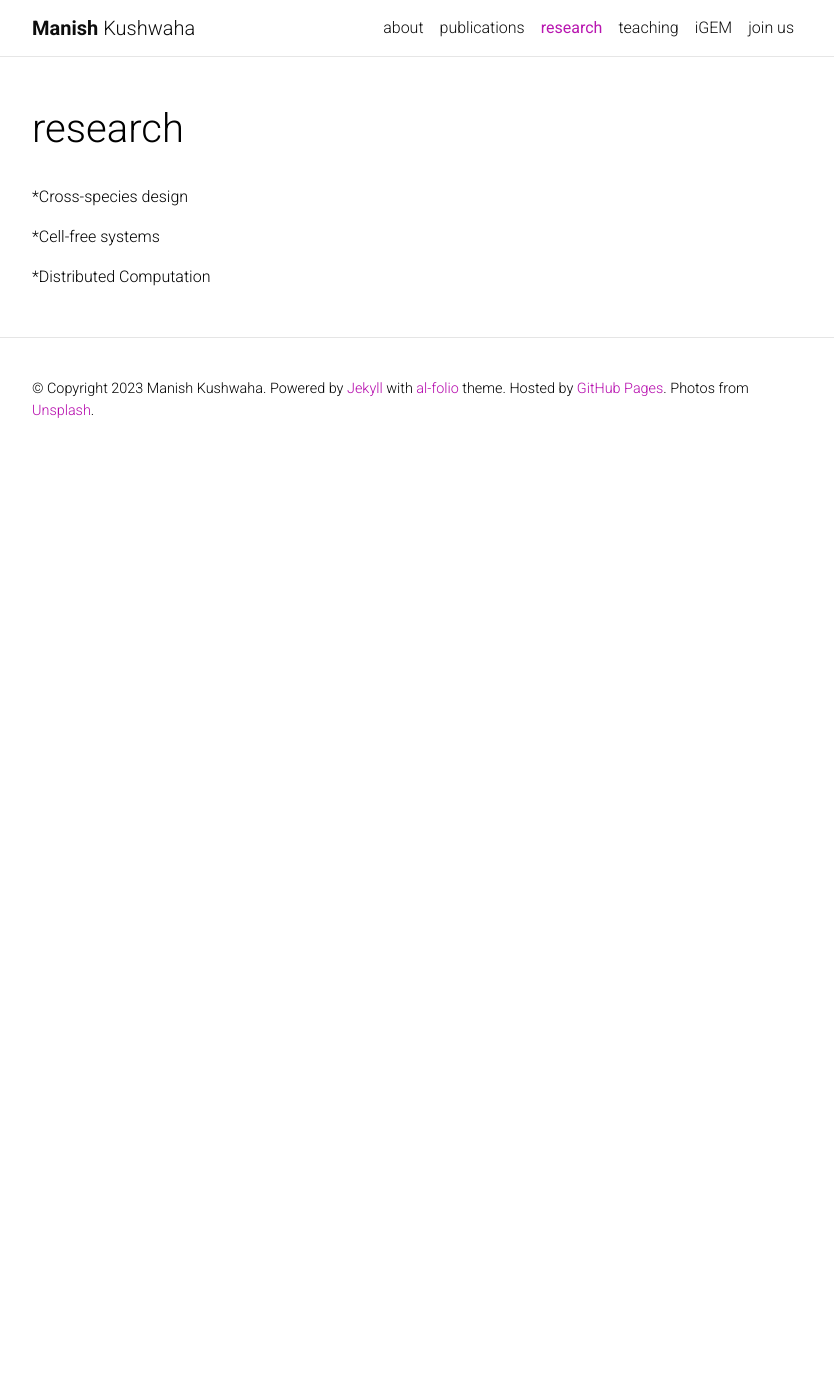
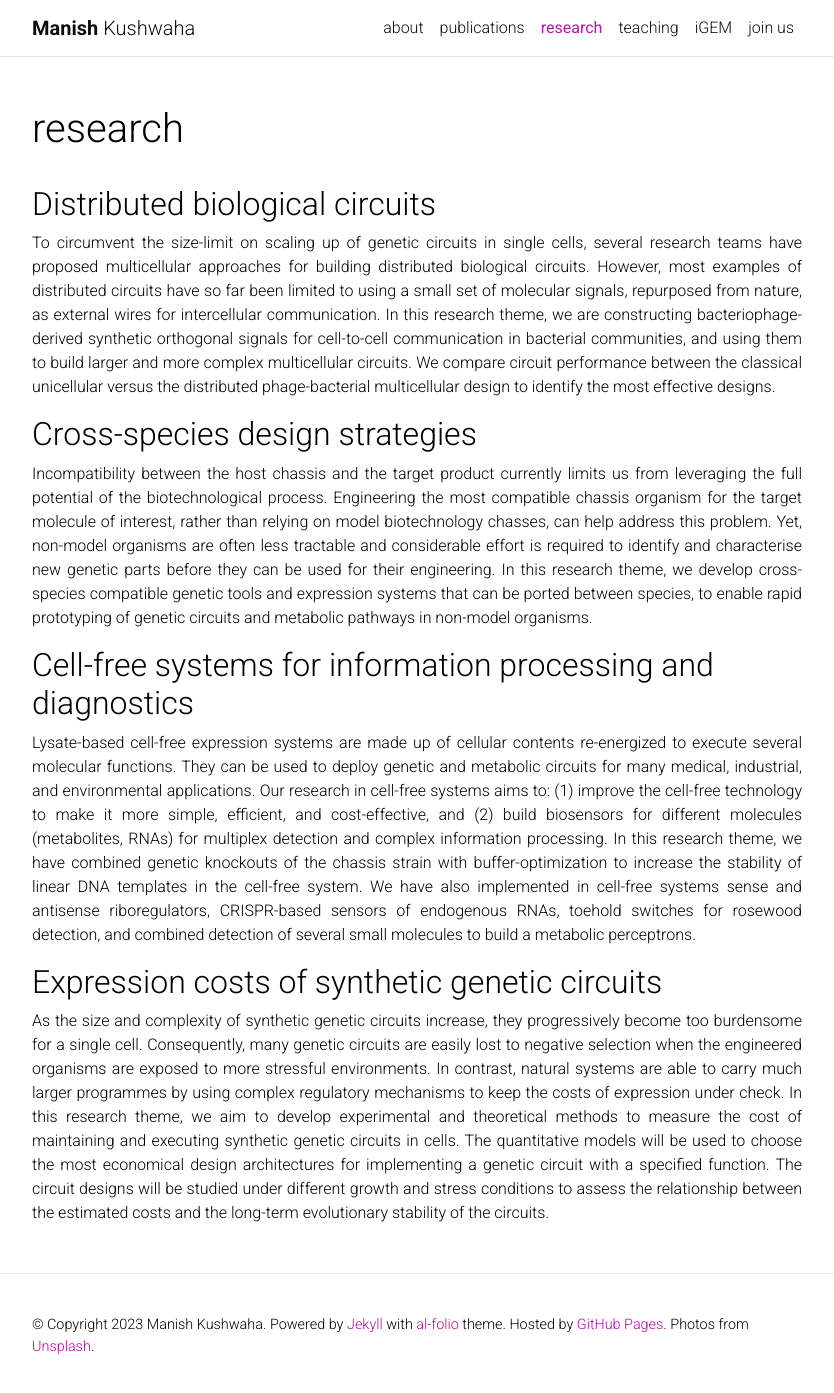
Before and after one commit to manishmicrobe/manishmicrobe.github.io, a Jekyll site: the page built from _pages/research.md, in a window 1280 px wide and 1397 px high. Shown: the top 1393 px of the window, without its empty margins (223-1057 px from the left). Built offline with Jekyll 4.4.1, drawn with Linux system fonts in a browser that asks for light colours; comment, search, counter and statistics services are not loaded; a style sheet for code colours, icons or effects is not loaded.

Commit message:
Update research.md

```diff
--- a/_pages/research.md
+++ b/_pages/research.md
@@ -7,8 +7,14 @@
 nav_order: 2
 ---
 
-*Cross-species design
+## Distributed biological circuits
+<p align='justify'>To circumvent the size-limit on scaling up of genetic circuits in single cells, several research teams have proposed multicellular approaches for building distributed biological circuits. However, most examples of distributed circuits have so far been limited to using a small set of molecular signals, repurposed from nature, as external wires for intercellular communication. In this research theme, we are constructing bacteriophage-derived synthetic orthogonal signals for cell-to-cell communication in bacterial communities, and using them to build larger and more complex multicellular circuits. We compare circuit performance between the classical unicellular versus the distributed phage-bacterial multicellular design to identify the most effective designs.</p>
 
-*Cell-free systems
+## Cross-species design strategies
+<p align='justify'>Incompatibility between the host chassis and the target product currently limits us from leveraging the full potential of the biotechnological process. Engineering the most compatible chassis organism for the target molecule of interest, rather than relying on model biotechnology chasses, can help address this problem. Yet, non-model organisms are often less tractable and considerable effort is required to identify and characterise new genetic parts before they can be used for their engineering. In this research theme, we develop cross-species compatible genetic tools and expression systems that can be ported between species, to enable rapid prototyping of genetic circuits and metabolic pathways in non-model organisms.</p>
 
-*Distributed Computation
+## Cell-free systems for information processing and diagnostics
+<p align='justify'>Lysate-based cell-free expression systems are made up of cellular contents re-energized to execute several molecular functions. They can be used to deploy genetic and metabolic circuits for many medical, industrial, and environmental applications. Our research in cell-free systems aims to: (1) improve the cell-free technology to make it more simple, efficient, and cost-effective, and (2) build biosensors for different molecules (metabolites, RNAs) for multiplex detection and complex information processing. In this research theme, we have combined genetic knockouts of the chassis strain with buffer-optimization to increase the stability of linear DNA templates in the cell-free system. We have also implemented in cell-free systems sense and antisense riboregulators, CRISPR-based sensors of endogenous RNAs, toehold switches for rosewood detection, and combined detection of several small molecules to build a metabolic perceptrons.</p>
+
+## Expression costs of synthetic genetic circuits
+<p align='justify'>As the size and complexity of synthetic genetic circuits increase, they progressively become too burdensome for a single cell. Consequently, many genetic circuits are easily lost to negative selection when the engineered organisms are exposed to more stressful environments. In contrast, natural systems are able to carry much larger programmes by using complex regulatory mechanisms to keep the costs of expression under check. In this research theme, we aim to develop experimental and theoretical methods to measure the cost of maintaining and executing synthetic genetic circuits in cells. The quantitative models will be used to choose the most economical design architectures for implementing a genetic circuit with a specified function. The circuit designs will be studied under different growth and stress conditions to assess the relationship between the estimated costs and the long-term evolutionary stability of the circuits.</p>
```
